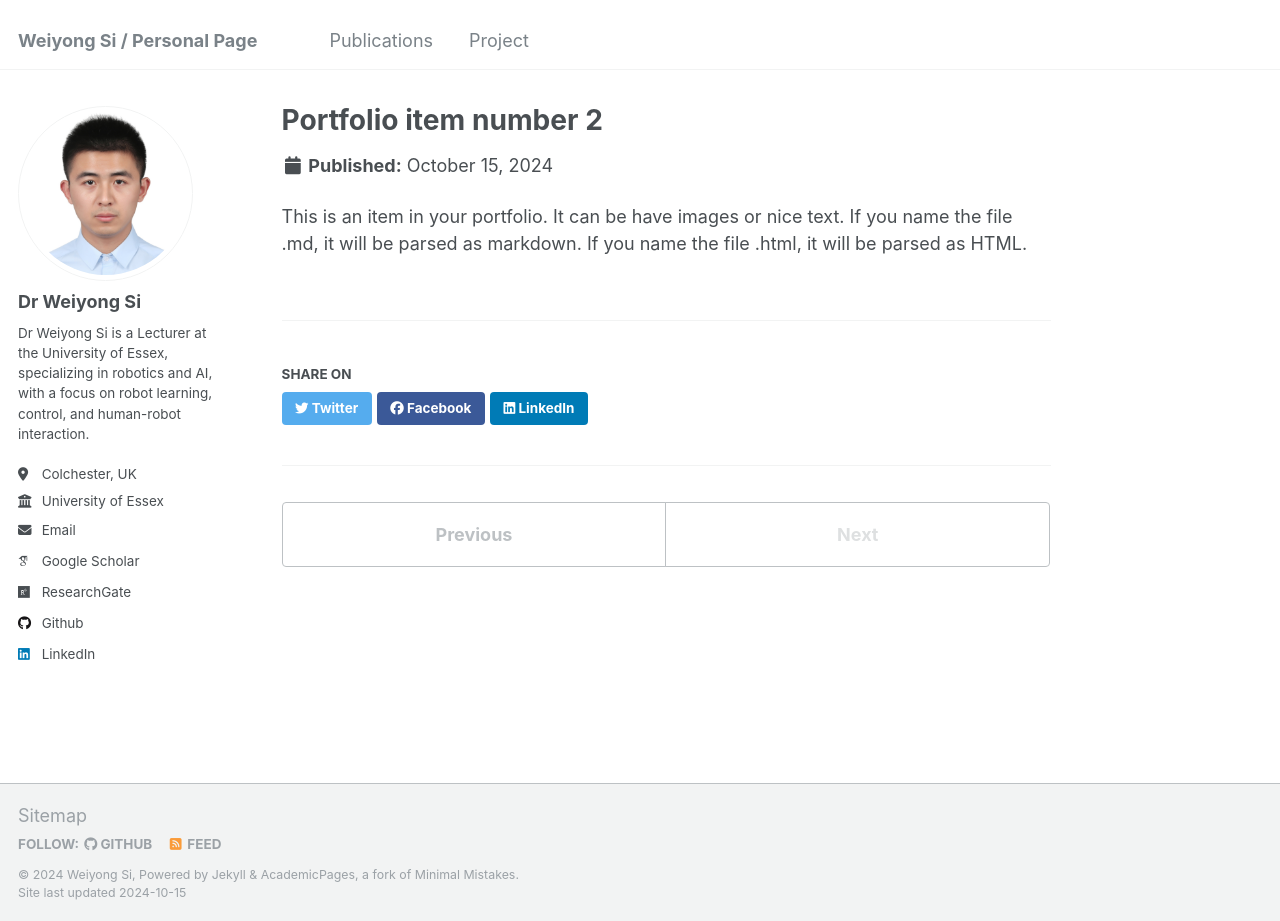
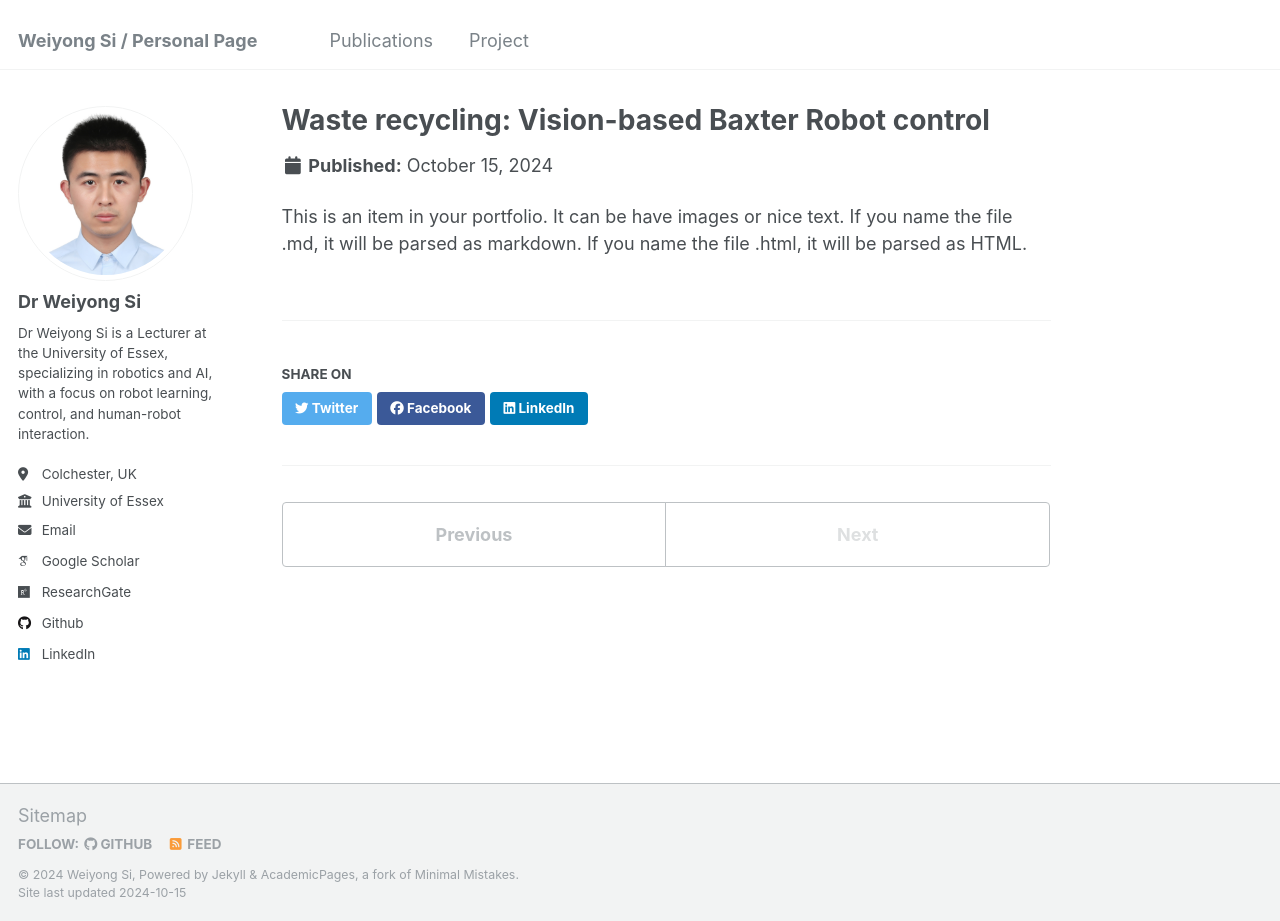
Before and after one commit to siweiyong/siweiyong.github.io, a Jekyll site: the page built from _portfolio/Waste recycling.html, in a window 1280 px wide and 921 px high. Built offline with Jekyll 4.4.1, drawn with Linux system fonts in a browser that asks for light colours; some web fonts are replaced.

Commit message:
Update and rename portfolio-2.html to Waste recycling.html

```diff
--- a/_portfolio/portfolio-2.html
+++ b/_portfolio/Waste recycling.html
@@ -1,5 +1,5 @@
 ---
-title: "Portfolio item number 2"
+title: "Waste recycling: Vision-based Baxter Robot control"
 excerpt: "Short description of portfolio item number 2 <br/><img src='/images/500x300.png'>"
 collection: portfolio
 ---
```
